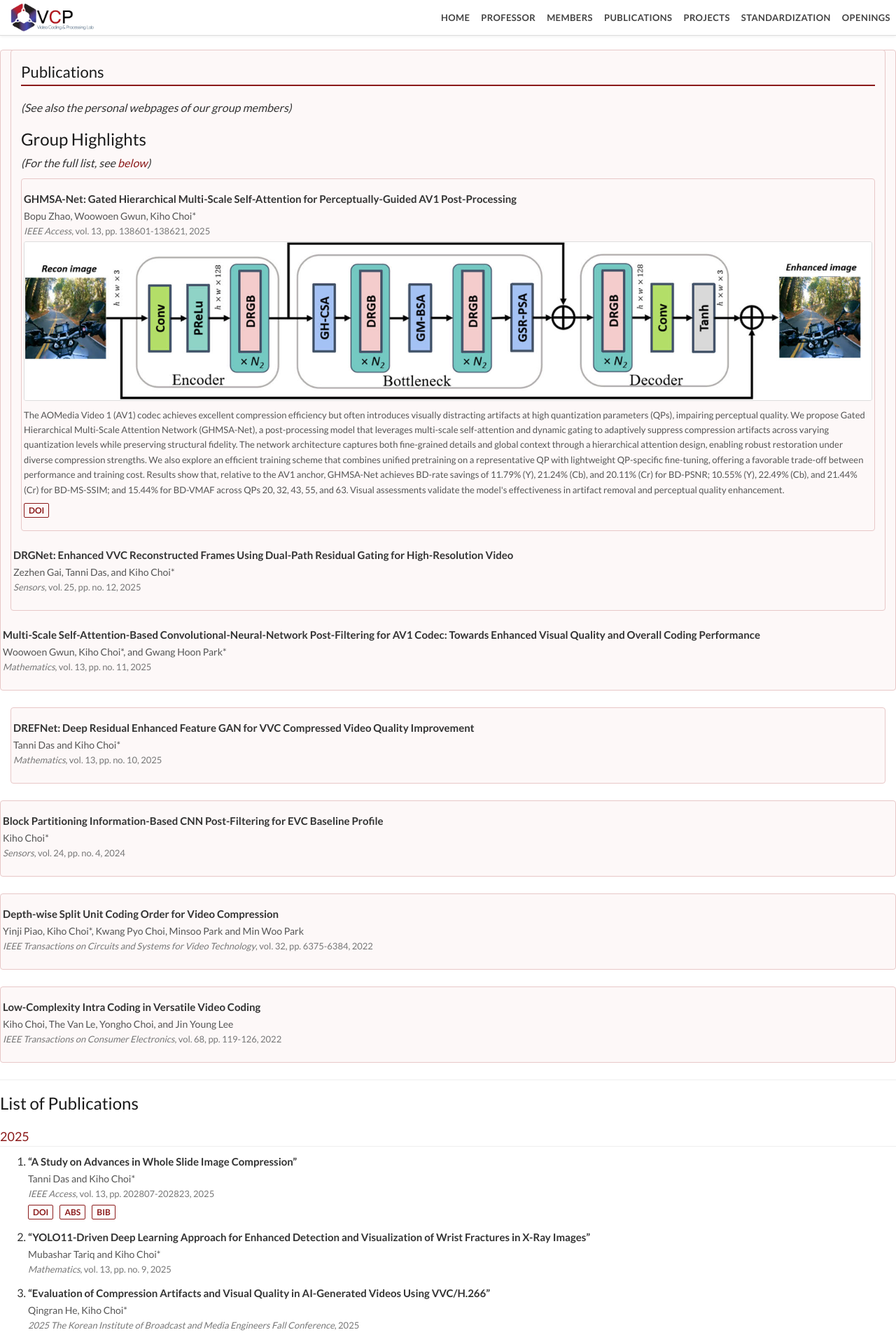
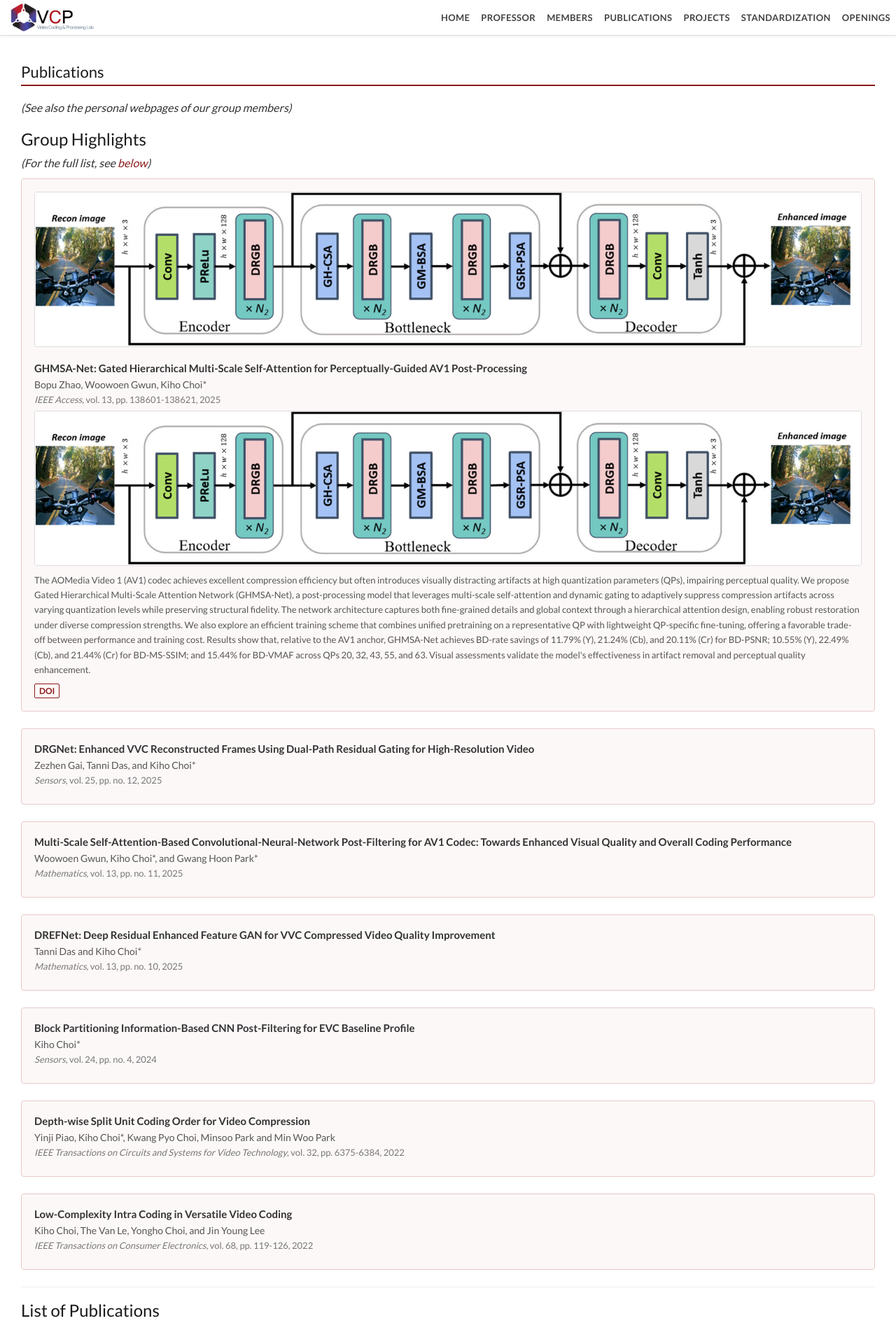
Before and after one commit to hazelran/lab_test, a Jekyll site: the page built from _pages/publications.html, in a window 1280 px wide. Shown: the top 1911 px of the page at 70% size. Built offline with Jekyll 4.4.1, drawn with Linux system fonts in a browser that asks for light colours.

Commit message:
Update publications.html

```diff
--- a/_pages/publications.html
+++ b/_pages/publications.html
@@ -17,6 +17,14 @@ permalink: /publications/
   {% if pub.highlight == 1 %}
   <div class="pub-highlight-box" style="margin-bottom: 24px;">
     <div class="row">
+      {% if pub.image %}
+      <div class="col-sm-12" style="margin-bottom: 10px;">
+        <img src="{{ site.baseurl }}/images/pubpic/{{ pub.image }}"
+             alt="{{ pub.title }}"
+             style="width:100%; border:1px solid #ddd; border-radius:3px;">
+      </div>
+      {% endif %}
+      <div class="col-sm-12">
         <div class="pub-title">
           <a {% if pub.url %}href="{{ pub.url }}" target="_blank"{% endif %}>{{ pub.title }}</a>
         </div>
```
